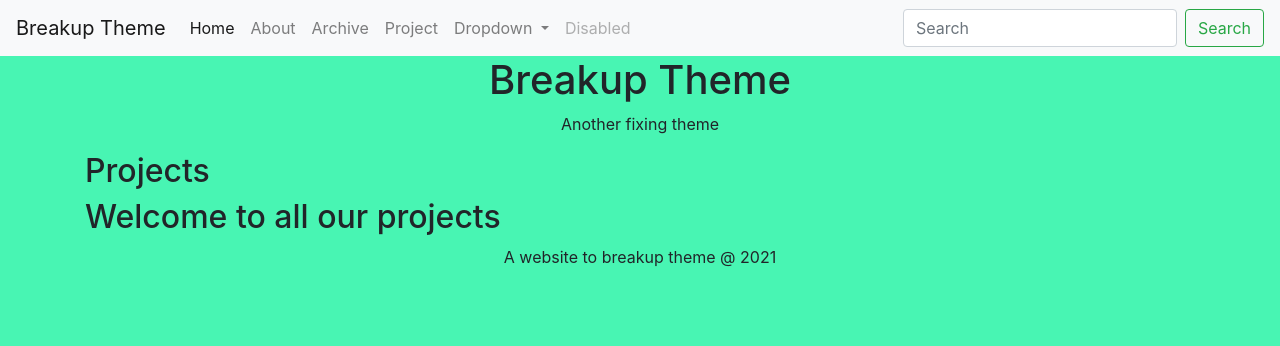
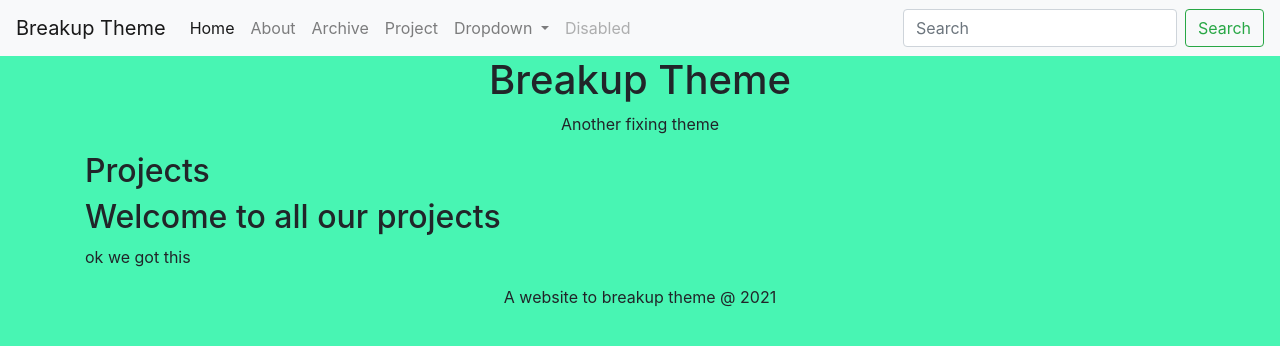
Before and after one commit to abassghana/jekylldemogh, a Jekyll site: the page built from projects.md, in a window 1280 px wide. Shown: the top 346 px of the page. Built offline with Jekyll 4.4.1, drawn with Linux system fonts in a browser that asks for light colours; nearby versions of some CDN libraries.

Commit message:
Update from Forestry.io abass sharif nagaiya updated projects.md

```diff
--- a/projects.md
+++ b/projects.md
@@ -1,6 +1,8 @@
 ---
 layout: post
 title: Projects
+
 ---
+## Welcome to all our projects
 
-## Welcome to all our projects
+ok we got this
```
